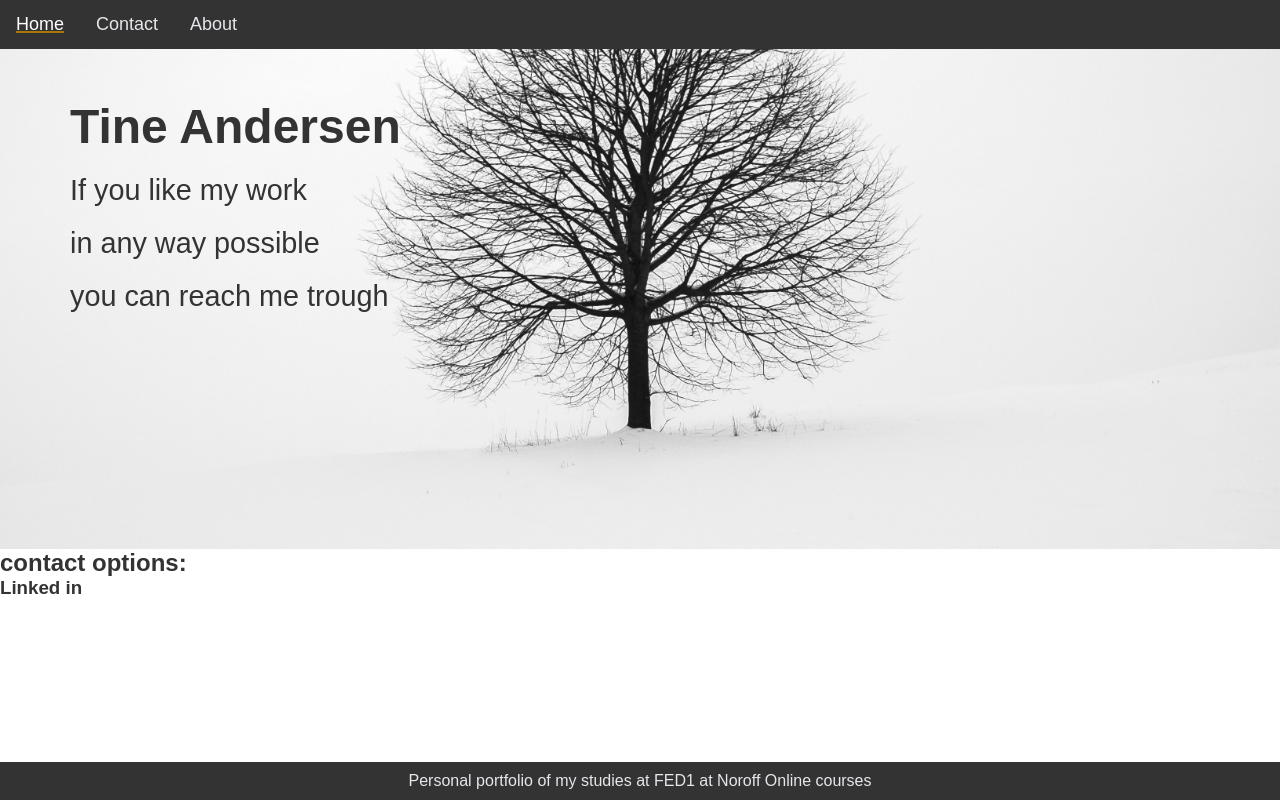
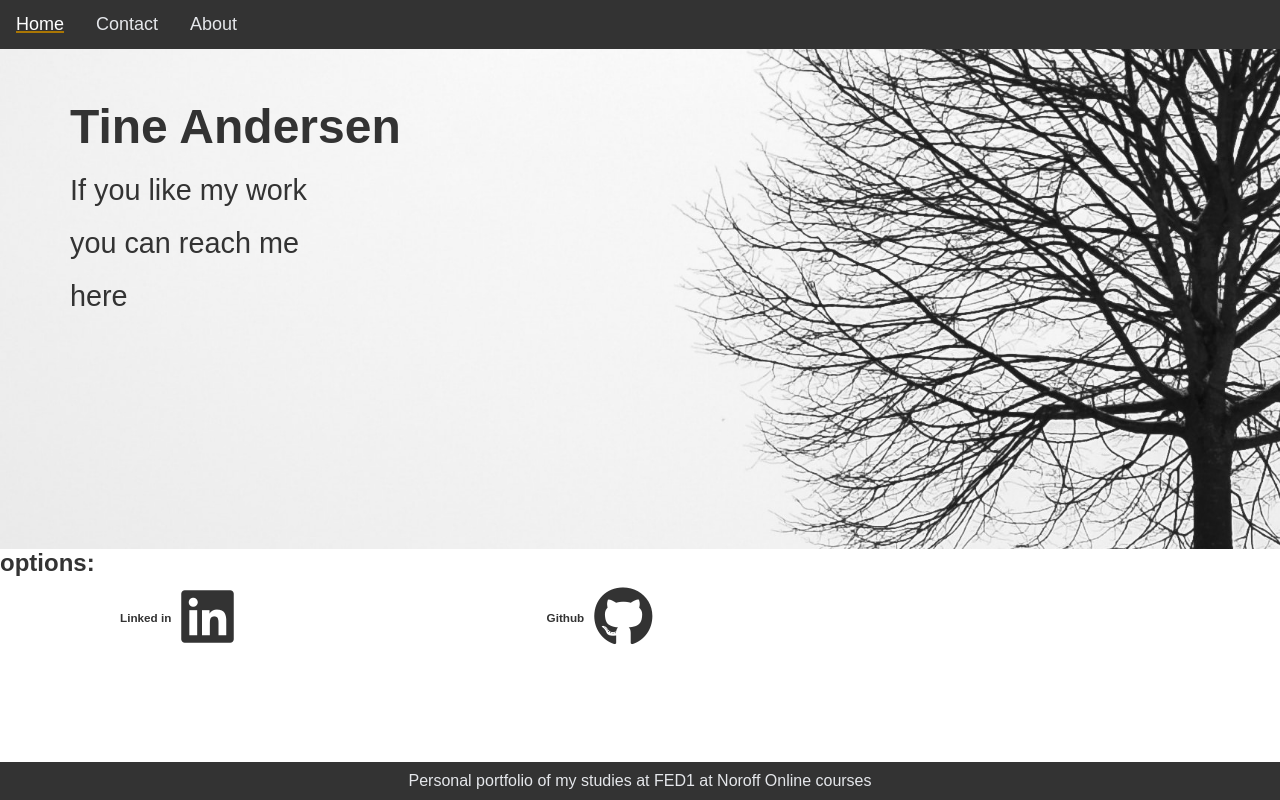
Before and after one commit to Seagull-chicklet/Portfolio, a plain HTML site: page contact.html in a window 1280 px wide. Shown: the top 800 px of the page. Drawn offline with Linux system fonts and the light colour scheme.

Commit message:
adding pages

```diff
--- a/contact.html
+++ b/contact.html
@@ -10,6 +10,10 @@
       rel="stylesheet"
       href="https://cdnjs.cloudflare.com/ajax/libs/font-awesome/4.7.0/css/font-awesome.min.css"
     />
+    <script src="https://kit.fontawesome.com/9c8dfe4908.js" crossorigin="anonymous"></script>
+
+
+<link rel="stylesheet" href="https://cdnjs.cloudflare.com/ajax/libs/font-awesome/5.15.4/css/all.min.css">
     <title>Personal portfolio contact me</title>
   </head>
   <body>
@@ -32,40 +36,32 @@
           <div class="hero-text">
             <h2 class="hero_title">Tine Andersen</h2>
             <p class="hero_desc">If you like my work</p>
-            <p class="hero_desc">in any way possible</p>
-            <p class="hero_desc">you can reach me trough</p>
+            <p class="hero_desc">you can reach me </p>
+            <p class="hero_desc">here </p>
           </div>
         </div>
       </div>
     </section>
-    <h2>contact options:</h2>
+    <h2>options:</h2>
     <div class="contacts">
       <section class="contact-card">
         <div class="contact-details">
           <h3>Linked in</h3>
-          <svg class="w-6 h-6 text-gray-800 dark:text-white" aria-hidden="true" xmlns="http://www.w3.org/2000/svg" fill="currentColor" viewBox="0 0 24 24">
-            <path fill-rule="evenodd" d="M12.5 8.8v1.7a3.7 3.7 0 0 1 3.3-1.7c3.5 0 4.2 2.2 4.2 5v5.7h-3.2v-5c0-1.3-.2-2.8-2.1-2.8-1.9 0-2.2 1.3-2.2 2.6v5.2H9.3V8.8h3.2ZM7.2 6.1a1.6 1.6 0 0 1-2 1.6 1.6 1.6 0 0 1-1-2.2A1.6 1.6 0 0 1 6.6 5c.3.3.5.7.5 1.1Z" clip-rule="evenodd"/>
-            <path d="M7.2 8.8H4v10.7h3.2V8.8Z"/>
-          </svg>
-
+         <a href="https://www.linkedin.com/in/tine-andersen-0027238a/overlay/contact-info/"target="_blank"><i class="fa-brands fa-linkedin"></i></a>
         </div>
         <div class="project-thumbnail">
           <a></a>
         </div>
       </section>
-      <div class="contacts">
+
         <section class="contact-card">
           <div class="contact-details">
             <h3>Github</h3>
-            <svg class="w-6 h-6 text-gray-800 dark:text-white" aria-hidden="true" xmlns="http://www.w3.org/2000/svg" fill="currentColor" viewBox="0 0 24 24">
-                <path fill-rule="evenodd" d="M12 2c-2.4 0-4.7.9-6.5 2.4a10.5 10.5 0 0 0-2 13.1A10 10 0 0 0 8.7 22c.5 0 .7-.2.7-.5v-2c-2.8.7-3.4-1.1-3.4-1.1-.1-.6-.5-1.2-1-1.5-1-.7 0-.7 0-.7a2 2 0 0 1 1.5 1.1 2.2 2.2 0 0 0 1.3 1 2 2 0 0 0 1.6-.1c0-.6.3-1 .7-1.4-2.2-.3-4.6-1.2-4.6-5 0-1.1.4-2 1-2.8a4 4 0 0 1 .2-2.7s.8-.3 2.7 1c1.6-.5 3.4-.5 5 0 2-1.3 2.8-1 2.8-1 .3.8.4 1.8 0 2.7a4 4 0 0 1 1 2.7c0 4-2.3 4.8-4.5 5a2.5 2.5 0 0 1 .7 2v2.8c0 .3.2.6.7.5a10 10 0 0 0 5.4-4.4 10.5 10.5 0 0 0-2.1-13.2A9.8 9.8 0 0 0 12 2Z" clip-rule="evenodd"/>
-              </svg>
+            <a href="https://github.com/Seagull-chicklet"target="_blank"><i class="fa-brands fa-github"></i></a>
 
-          </div>
-          <div class="project-thumbnail">
-            <a></a>
-          </div>
+
         </section>
+    </div>
     <footer>
       <p>Personal portfolio of my studies at FED1 at Noroff Online courses</p>
     </footer>
--- a/style.css
+++ b/style.css
@@ -59,7 +59,7 @@ a.icon {
   background-image: url(/img/fabrice-villard-Jrl_UQcZqOc-unsplash.jpg); /* Light grey background color */
   padding: 20px;
   background-position: center left;
-  background-size: cover;
+  background-size: 190%;
   background-repeat: no-repeat;
   background-attachment: fixed;
   width: 100%;
@@ -98,14 +98,16 @@ a.icon {
   align-items: center;
   justify-content: space-around;
 }
-.project-card {
+.project-card,
+.contact-card {
   flex: 0 0 calc(33.33% - 20px);
   box-sizing: border-box;
   padding-left: 100px;
 }
 
 .project-details,
-.project-thumbnail {
+.project-thumbnail,
+.contact-details {
   width: 100%;
   max-width: 400px;
   padding: 10px;
@@ -116,6 +118,30 @@ a.icon {
 
 .project-thumbnail img {
   width: 100%;
+}
+
+.contacts {
+  display: flex;
+  height: 70px;
+  margin-bottom: 20px;
+}
+.contact-card {
+  margin-right: 20px;
+  margin-bottom: 20px;
+}
+.contact-details {
+  display: flex;
+  align-items: center;
+}
+.contact-details h3 {
+  margin-right: 10px;
+}
+.contact-details a {
+  text-decoration: none;
+}
+.contact-details i {
+  font-size: 60px;
+  color: #333;
 }
 
 /* Footer styles */
```
Also changed, not shown: about.html (+21 -0 lines).
